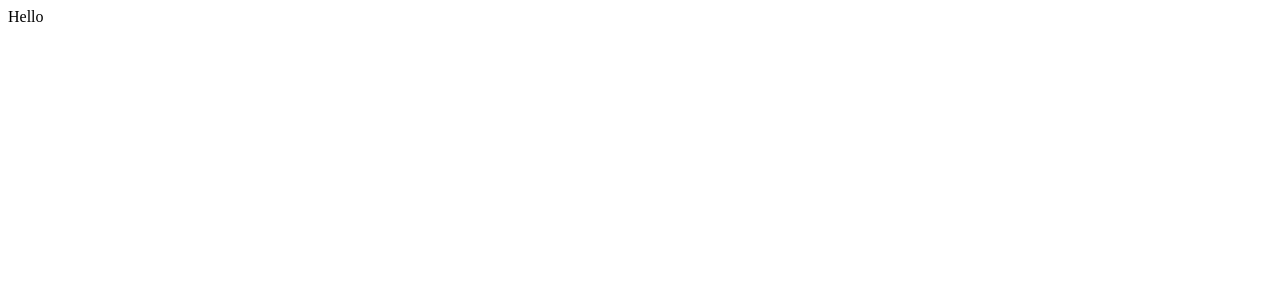
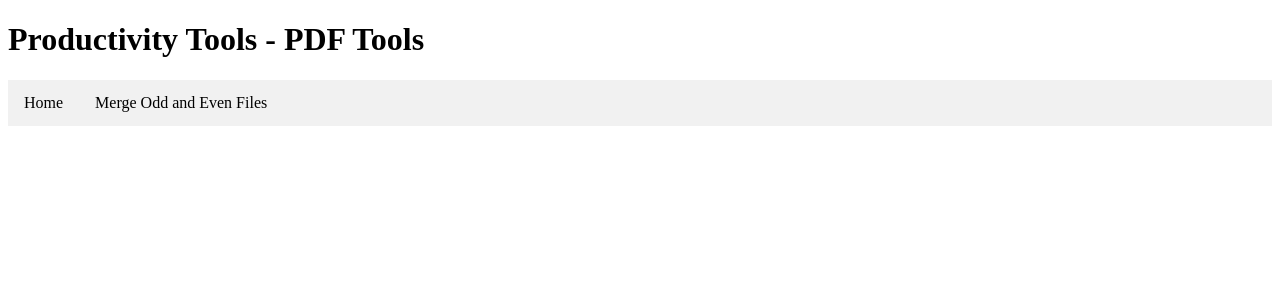
Before and after one commit to ProductivityTools-PdfTools/ProductivityTools.PdfTools.Web, an Angular app: page / in a window 1280 px wide. Shown: the top 300 px of the page. Built offline with nearby package versions, Linux system fonts and the light colour scheme.

Commit message:
main page

```diff
--- a/src/app/app.css
+++ b/src/app/app.css
@@ -0,0 +1,42 @@
+
+/* Menu container */
+.menu {
+    list-style-type: none;
+    /* Removes default bullet points */
+    margin: 0;
+    padding: 0;
+    overflow: hidden;
+    /* Contains the floated list items */
+    background-color: #f1f1f1;
+    /* Optional: background color for the menu */
+    margin-bottom: 10px;
+    /* Space below the menu */
+}
+
+/* Menu items */
+.menu-item {
+    float: left;
+    /* Makes list items align horizontally */
+}
+
+/* Links within menu items (optional, but good for styling) */
+.menu-item a {
+    display: block;
+    /* Makes the entire area clickable */
+    color: black;
+    text-align: center;
+    padding: 14px 16px;
+    text-decoration: none;
+    /* Removes underline from links */
+}
+
+.menu-item a:hover {
+    background-color: #ddd;
+    /* Optional: hover effect */
+}
+
+
+.menu-item:has(> .active) {
+    color: white;
+    background-color: lightskyblue;
+}
--- a/src/app/app.html
+++ b/src/app/app.html
@@ -1,30 +1,15 @@
-<!-- * * * * * * * * * * * * * * * * * * * * * * * * * * * * * * * -->
-<!-- * * * * * * * * * * * The content below * * * * * * * * * * * -->
-<!-- * * * * * * * * * * is only a placeholder * * * * * * * * * * -->
-<!-- * * * * * * * * * * and can be replaced.  * * * * * * * * * * -->
-<!-- * * * * * * * * * * * * * * * * * * * * * * * * * * * * * * * -->
-<!-- * * * * * * * * * Delete the template below * * * * * * * * * -->
-<!-- * * * * * * * to get started with your project! * * * * * * * -->
-<!-- * * * * * * * * * * * * * * * * * * * * * * * * * * * * * * * -->
+<div>
+  <h1>Productivity Tools - PDF Tools</h1>
+</div>
 
-<style>
-  h1 {
-    font-size: 3.125rem;
-    color: var(--gray-900);
-    font-weight: 500;
-    line-height: 100%;
-    letter-spacing: -0.125rem;
-    margin: 0;
-    font-family: "Inter Tight", -apple-system, BlinkMacSystemFont, "Segoe UI", Roboto,
-      Helvetica, Arial, sans-serif, "Apple Color Emoji", "Segoe UI Emoji",
-      "Segoe UI Symbol";
-  }
-</style>
+<ul class="menu">
+   <li class="menu-item">
+    <a routerLink="/home">Home</a>
+  </li>
+  <li class="menu-item">
+    <a routerLink="/merge-odd-and-even-files">Merge Odd and Even Files</a>
+  </li>
 
-<main class="main">
-  <div class="content">
-   Hello
-  </div>
-</main>
+</ul>
 
 <router-outlet />
--- a/src/app/app.ts
+++ b/src/app/app.ts
@@ -1,9 +1,9 @@
 import { Component, signal } from '@angular/core';
-import { RouterOutlet } from '@angular/router';
+import { RouterOutlet, RouterLinkWithHref } from '@angular/router';
 
 @Component({
   selector: 'app-root',
-  imports: [RouterOutlet],
+  imports: [RouterOutlet, RouterLinkWithHref],
   templateUrl: './app.html',
   styleUrl: './app.css'
 })
```
